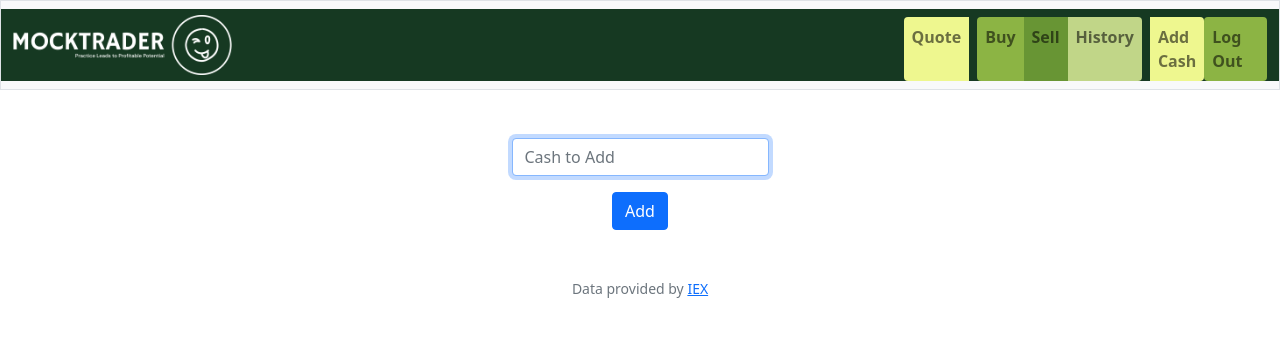
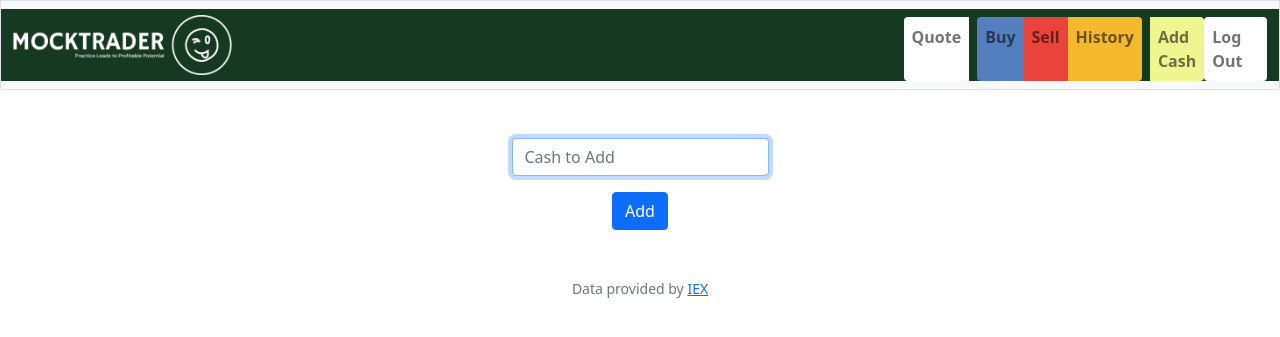
Before and after one commit to jazzorpheus/mock-trader, a Flask app: page /add in a window 1280 px wide. Shown: the top 337 px of the page. Run offline with Flask 3, Linux system fonts and the light colour scheme; the visitor is signed in with stand-in values (Sample User, id 1); some libraries are stand-ins or nearby versions.

Commit message:
Sat, Jul 29, 2023, 10:08 PM +01:00

```diff
--- a/static/styles.css
+++ b/static/styles.css
@@ -31,19 +31,20 @@ nav .navbar-brand .green
 
 
 .nav-item.quote {
-    background-color: #EEF78F;
+    background-color: white;
     font-weight: bold;
 }
+
 .nav-item.buy {
-    background-color: #8CB444;
+    background-color: #537fbe;
     font-weight: bold;
 }
 .nav-item.sell {
-    background-color: #689534;
+    background-color: #ea433b;
     font-weight: bold;
 }
 .nav-item.history {
-    background-color: #C1D688;
+    background-color: #f5b82e;
     font-weight: bold;
 
 
@@ -52,19 +53,22 @@ nav .navbar-brand .green
     background-color: #EEF78F;
     font-weight: bold;
 }
+
+
 .nav-item.logout {
-    background-color: #8CB444;
+    background-color: white;
     font-weight: bold;
 }
 
 
+
 .nav-item.register {
-    background-color: #8CB444;
+    background-color: white;
 }
 .nav-item.login {
-    background-color: #8CB444;
+    background-color: white;
 }
 
 /* .nav-item {
-    background-color: #FFECD1 !important;
+    background-color: white !important;
 } */
```
Also changed, not shown: finance.db, 1 other file.
